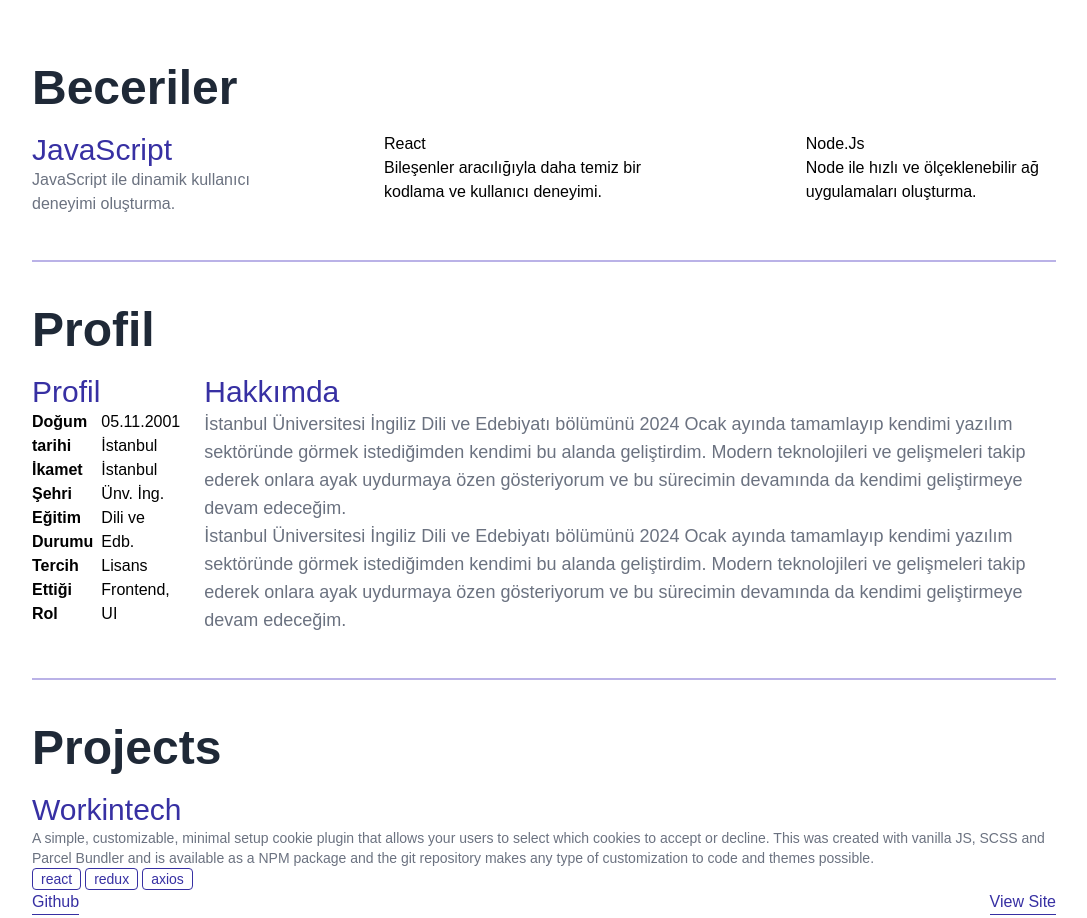
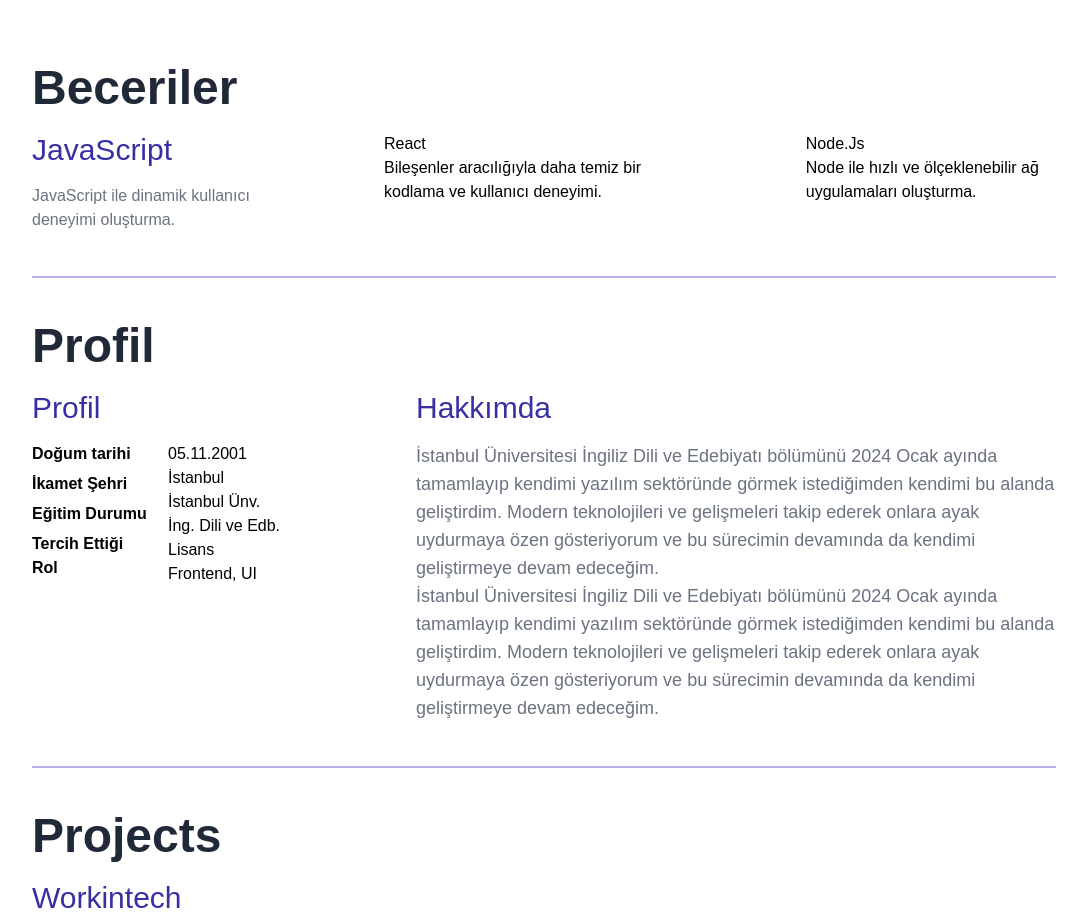
Before and after one commit to furkankizilbuga/Kisisel-Web-Sitesi, a React (Vite) app in the folder personal-website-project/: page / in a window 1280 px wide. Shown: the part 660-1578 px from the top of the page, without its empty margins (96-1183 px from the left). Built offline with nearby package versions, Linux system fonts and the light colour scheme.

Commit message:
profile grid added

```diff
--- a/personal-website-project/src/components/Profile.jsx
+++ b/personal-website-project/src/components/Profile.jsx
@@ -12,17 +12,17 @@ export default function Profile() {
     return (
         <section className="profile border-t-2 border-[#BAB2E7]">
             <h2 className="text-title text-5xl font-semibold pt-11 dark:text-[#AEBCCF]">{profile.header}</h2>
-            <div className="flex gap-6 pt-5">
-                <div className="profile-box">
-                    <h3 className="text-main-purple font-medium text-3xl dark:text-[#B7AAFF]">{title}</h3>
-                    <div className="flex gap-2">
-                        <div>
+            <div className="flex gap-32 pt-5">
+                <div className="profile-box min-w-64">
+                    <h3 className="text-main-purple pb-4 font-medium text-3xl dark:text-[#B7AAFF]">{title}</h3>
+                    <div className="grid grid-cols-2 gap-4">
+                        <div className="grid">
                             <p className="font-semibold dark:text-white">{birth}</p>
                             <p className="font-semibold dark:text-white">{residence}</p>
                             <p className="font-semibold dark:text-white">{education}</p>
                             <p className="font-semibold dark:text-white">{preferred}</p>
                         </div>
-                        <div>
+                        <div  className="grid">
                             <p className="dark:text-white">{myBirth}</p>
                             <p className="dark:text-white">{myResidence}</p>
                             <p className="dark:text-white">{myEducation}</p>
@@ -31,7 +31,7 @@ export default function Profile() {
                     </div>
                 </div>
                 <div className="about-box">
-                    <h3 className="text-main-purple font-medium text-3xl dark:text-[#B7AAFF]">{about.title}</h3>
+                    <h3 className="text-main-purple pb-4 font-medium text-3xl dark:text-[#B7AAFF]">{about.title}</h3>
                     <div>
                         <p className="text-main-light-grey text-lg dark:text-white">
                             {about.description}
--- a/personal-website-project/src/components/Skills.jsx
+++ b/personal-website-project/src/components/Skills.jsx
@@ -10,7 +10,7 @@ export default function Skills() {
             <h2 className="text-title text-5xl font-semibold dark:text-[#AEBCCF]">{skills.header}</h2>
             <div className="flex gap-32 pt-5">
                 <div>
-                    <h3 className="text-3xl text-main-purple font-medium dark:text-[#B7AAFF]">{skills.javaScript.title}</h3>
+                    <h3 className="text-3xl text-main-purple pb-4 font-medium dark:text-[#B7AAFF]">{skills.javaScript.title}</h3>
                     <p className="text-main-light-grey dark:text-white">
                         {skills.javaScript.description}
                     </p>
```
